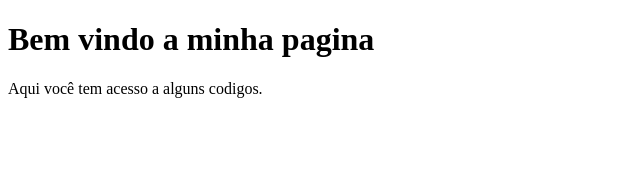
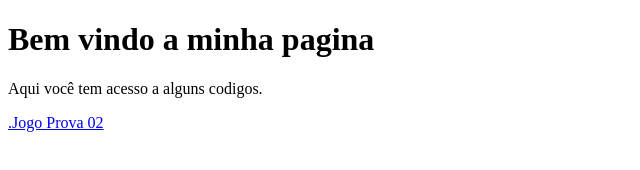
Before and after one commit to LeonardoYan/leonardoyan.github.io, a plain HTML site: page index.html in a window 1280 px wide. Shown: the whole page, without its empty margins (0-640 px from the left). Drawn offline with Linux system fonts and the light colour scheme.

Commit message:
Update index.html

```diff
--- a/index.html
+++ b/index.html
@@ -6,5 +6,6 @@
   <body>
       <h1>Bem vindo a minha pagina</h1>
       <p>Aqui você tem acesso a alguns codigos.</p>
+      <a href="https://leonardoyan.github.io/Brasil-Origem/">.Jogo Prova 02</a>
   </body>
 </html>
```
